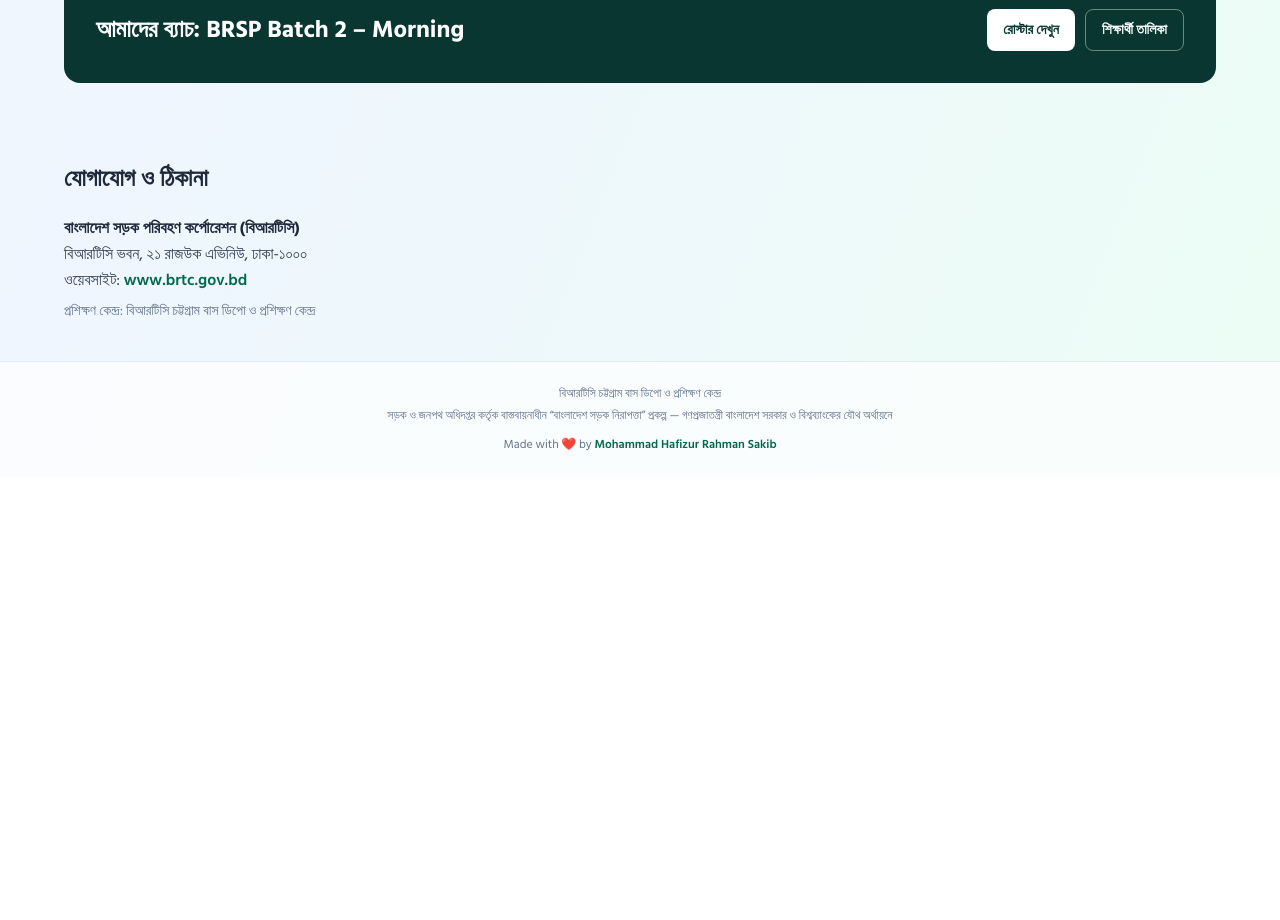
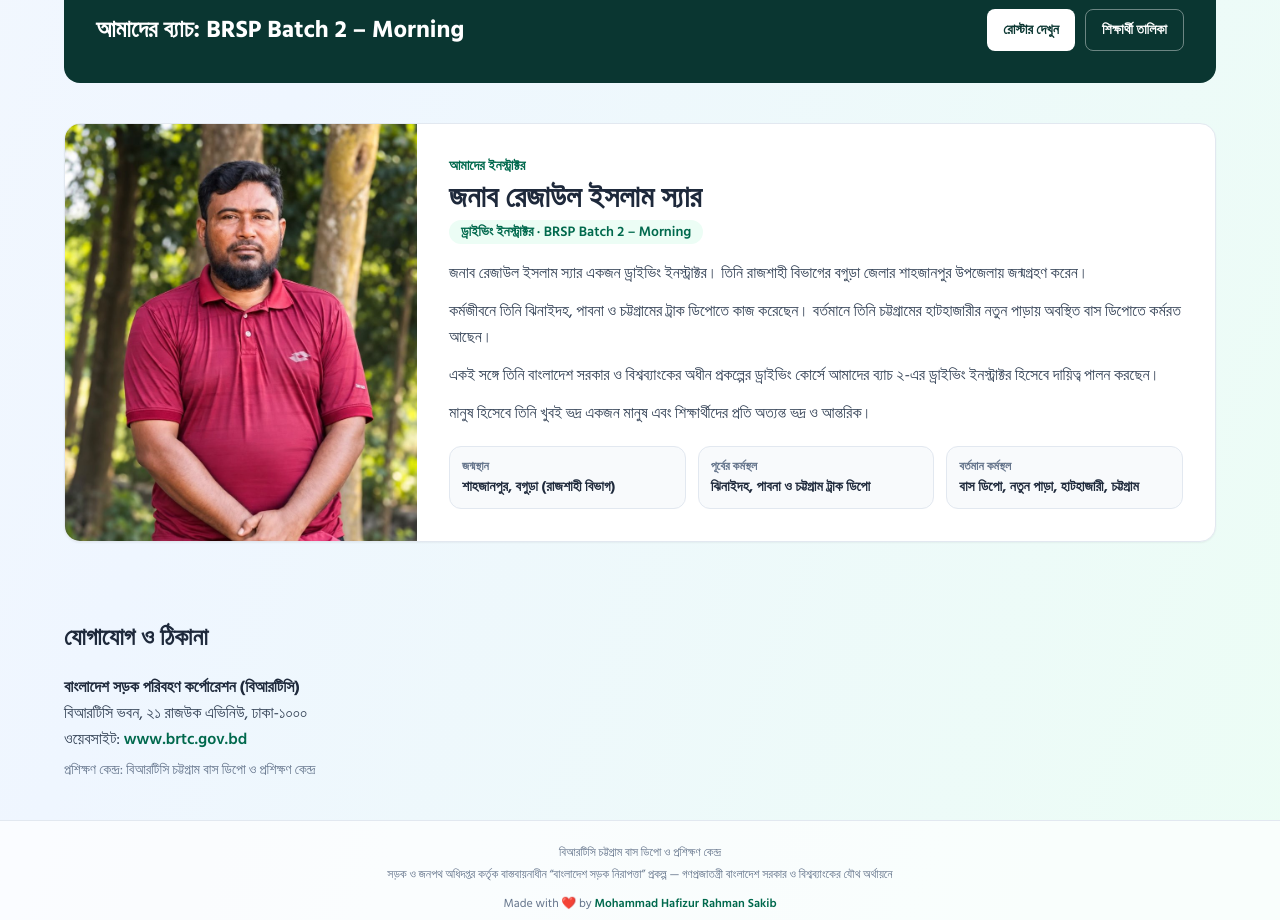
Before and after one commit to Hafiz-Sakib/BRSP, a React (Vite) app: page / in a window 1280 px wide. Shown: the part 2760-3680 px from the top of the page. Before the commit the page ends 3237 px from the top, so only its background shows below. Built offline with nearby package versions, Linux system fonts and the light colour scheme.

Commit message:
Refactor code structure for improved readability and maintainability

```diff
--- a/src/components/HomePage.jsx
+++ b/src/components/HomePage.jsx
@@ -1,6 +1,17 @@
 import batchPhoto from '../assets/batch-photo.jpg';
+import instructorPhoto from '../assets/instructor.jpg';
 import InstallButton from './InstallButton.jsx';
-import { BATCH, PROJECT_NAME, COURSE_NAME, CENTER_NAME, FORMS } from '../data/roster.js';
+import {
+  BATCH,
+  PROJECT_NAME,
+  COURSE_NAME,
+  CENTER_NAME,
+  FORMS,
+  INSTRUCTOR_FULL_NAME,
+  INSTRUCTOR_ROLE,
+  INSTRUCTOR_BIO,
+  INSTRUCTOR_FACTS,
+} from '../data/roster.js';
 import {
   COURSE_INTRO,
   GLANCE,
@@ -167,6 +178,41 @@
         </div>
       </div>
 
+      {/* ইনস্ট্রাক্টর পরিচিতি */}
+      <section id="instructor" className="scroll-mt-20 px-4 sm:px-8 pb-8 sm:pb-10">
+        <div className="max-w-6xl mx-auto rounded-2xl bg-white border border-slate-200 shadow-sm overflow-hidden grid md:grid-cols-[18rem_1fr] lg:grid-cols-[22rem_1fr]">
+          <figure className="relative bg-slate-100">
+            <img
+              src={instructorPhoto}
+              width={900}
+              height={997}
+              alt={`${INSTRUCTOR_FULL_NAME} স্যার — ${INSTRUCTOR_ROLE}`}
+              loading="lazy"
+              decoding="async"
+              className="w-full h-72 sm:h-96 md:h-full object-cover object-[50%_25%]"
+            />
+          </figure>
+          <div className="p-5 sm:p-8">
+            <p className="text-sm font-semibold text-brsp-green">আমাদের ইনস্ট্রাক্টর</p>
+            <h2 className="mt-1 text-2xl sm:text-3xl font-bold text-slate-800">{INSTRUCTOR_FULL_NAME} স্যার</h2>
+            <p className="mt-1 inline-block rounded-full bg-emerald-50 text-brsp-green px-3 py-0.5 text-sm font-semibold">
+              {INSTRUCTOR_ROLE} · {BATCH}
+            </p>
+            <div className="mt-4 space-y-3 text-slate-700 leading-relaxed">
+              {INSTRUCTOR_BIO.map((t) => <p key={t}>{t}</p>)}
+            </div>
+            <dl className="mt-5 grid gap-3 sm:grid-cols-3">
+              {INSTRUCTOR_FACTS.map(([k, v]) => (
+                <div key={k} className="rounded-xl bg-slate-50 border border-slate-200 p-3">
+                  <dt className="text-xs font-semibold text-slate-500">{k}</dt>
+                  <dd className="mt-0.5 text-sm font-bold text-slate-800 leading-snug">{v}</dd>
+                </div>
+              ))}
+            </dl>
+          </div>
+        </div>
+      </section>
+
       <Section id="contact" title="যোগাযোগ ও ঠিকানা">
         <address className="not-italic text-slate-700 leading-relaxed">
           <p className="font-bold text-slate-800">{ADDRESS.org}</p>
--- a/src/data/donation.js
+++ b/src/data/donation.js
@@ -13,6 +13,7 @@
   ["সাজিদুর রহমান", 108],
   ["ওমর ফারুক তাফহীম", 140],
   ["আবু সাইদ মোঃ শাহেদ", 119],
+  ["মোহাম্মদ আনিসুর রহমান", 581],
   ["নাজমুল আলম ইজবা", 117],
   ["সাইদুল ইসলাম", 120],
   ["জিহাদ হোসেন", 130],
@@ -31,7 +32,6 @@
 
 export const UNPAID = [
   ["মোঃ শামছুদ্দিন ইসলাম অপু", 177],
-  ["মোহাম্মদ আনিসুর রহমান", 581],
 ];
 
 const BN_DIGITS = "০১২৩৪৫৬৭৮৯";
--- a/src/data/roster.js
+++ b/src/data/roster.js
@@ -5,6 +5,19 @@
 // ব্যাচ ও ইনস্ট্রাক্টর
 export const BATCH = "BRSP Batch 2 – Morning";
 export const INSTRUCTOR = "রেজাউল স্যার";
+export const INSTRUCTOR_FULL_NAME = "জনাব রেজাউল ইসলাম";
+export const INSTRUCTOR_ROLE = "ড্রাইভিং ইনস্ট্রাক্টর";
+export const INSTRUCTOR_BIO = [
+  "জনাব রেজাউল ইসলাম স্যার একজন ড্রাইভিং ইনস্ট্রাক্টর। তিনি রাজশাহী বিভাগের বগুড়া জেলার শাহজানপুর উপজেলায় জন্মগ্রহণ করেন।",
+  "কর্মজীবনে তিনি ঝিনাইদহ, পাবনা ও চট্টগ্রামের ট্রাক ডিপোতে কাজ করেছেন। বর্তমানে তিনি চট্টগ্রামের হাটহাজারীর নতুন পাড়ায় অবস্থিত বাস ডিপোতে কর্মরত আছেন।",
+  "একই সঙ্গে তিনি বাংলাদেশ সরকার ও বিশ্বব্যাংকের অধীন প্রকল্পের ড্রাইভিং কোর্সে আমাদের ব্যাচ ২-এর ড্রাইভিং ইনস্ট্রাক্টর হিসেবে দায়িত্ব পালন করছেন।",
+  "মানুষ হিসেবে তিনি খুবই ভদ্র একজন মানুষ এবং শিক্ষার্থীদের প্রতি অত্যন্ত ভদ্র ও আন্তরিক।",
+];
+export const INSTRUCTOR_FACTS = [
+  ["জন্মস্থান", "শাহজানপুর, বগুড়া (রাজশাহী বিভাগ)"],
+  ["পূর্বের কর্মস্থল", "ঝিনাইদহ, পাবনা ও চট্টগ্রাম ট্রাক ডিপো"],
+  ["বর্তমান কর্মস্থল", "বাস ডিপো, নতুন পাড়া, হাটহাজারী, চট্টগ্রাম"],
+];
 export const INSTRUCTOR_PHONE = "01711901564";
 export const INSTRUCTOR_PHONE_DISPLAY = "০১৭১১-৯০১৫৬৪";
 export const SITE_URL = "https://brsp-car-wash.vercel.app/";
```
Also changed, not shown: src/assets/instructor.jpg (added).
